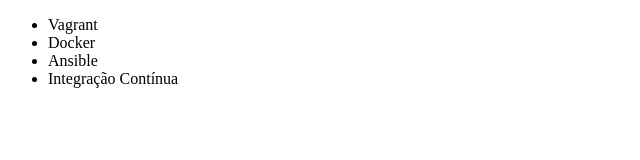
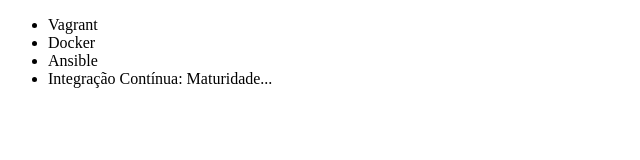
Before and after one commit to lisaperes/cursoalura, a plain HTML site: page index.html in a window 1280 px wide. Shown: the full height of the page, 0-640 px from the left. Drawn offline with Linux system fonts and the light colour scheme.

Commit message:
Renomeando curso de integração contínua

```diff
--- a/index.html
+++ b/index.html
@@ -9,7 +9,7 @@
         <li>Vagrant</li>
         <li>Docker</li>
         <li>Ansible</li>
-        <li>Integração Contínua</li>
+        <li>Integração Contínua: Maturidade...</li>
     </ul>
 </body>
 </html>
```
